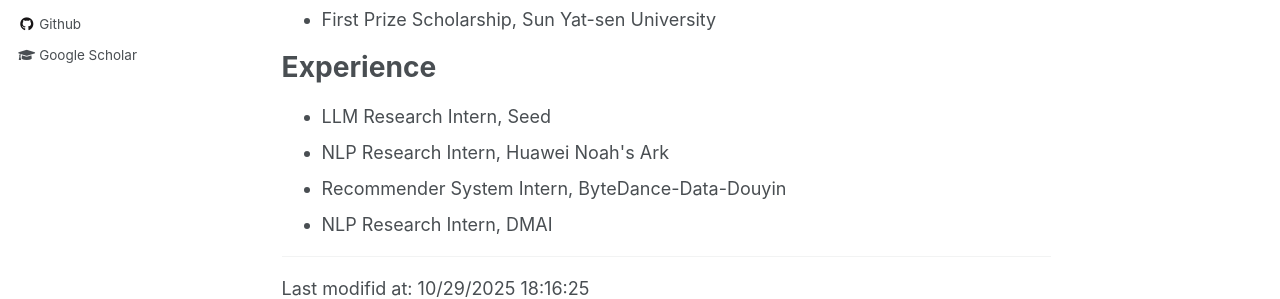
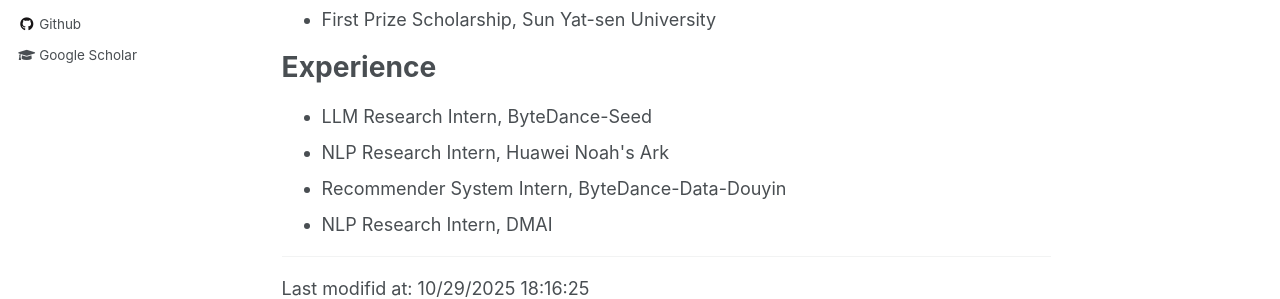
Before and after one commit to yangzhch6/yangzhch6.github.io, a Jekyll site: the page built from _pages/about.md, in a window 1280 px wide and 900 px high, scrolled down 2656 px. Shown: the part 359-658 px from the top of the window. Built offline with Jekyll 4.4.1, drawn with Linux system fonts in a browser that asks for light colours.

Commit message:
Update internship company name from Seed to ByteDance-Seed

```diff
--- a/_pages/about.md
+++ b/_pages/about.md
@@ -109,7 +109,7 @@
 
 Experience
 ===
-* <div>LLM Research Intern, Seed</div>
+* <div>LLM Research Intern, ByteDance-Seed</div>
 * <div>NLP Research Intern, Huawei Noah's Ark</div>
 * <div>Recommender System Intern, ByteDance-Data-Douyin</div>
 * <div>NLP Research Intern, DMAI</div>
```
